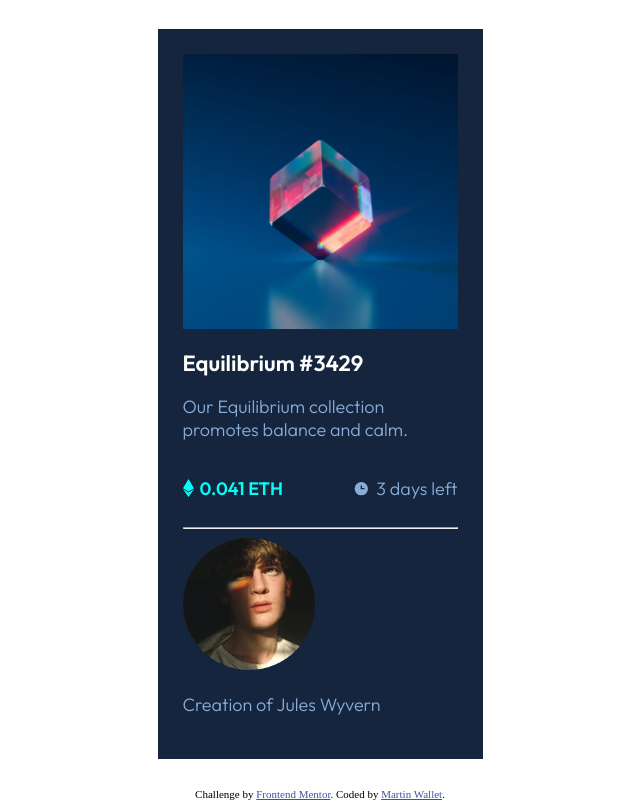
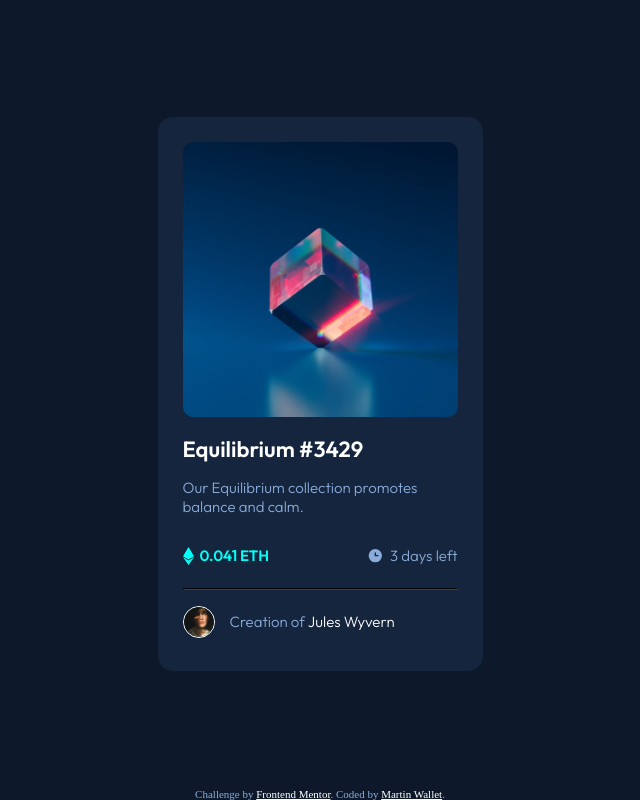
Before and after one commit to martinw0/nft-preview, a plain HTML site: page index.html in a window 1280 px wide. Shown: the whole page, without its empty margins (320-960 px from the left). Drawn offline with Linux system fonts and the light colour scheme.

Commit message:
design OK

```diff
--- a/index.html
+++ b/index.html
@@ -29,7 +29,7 @@
       <hr>
       <div class="creator">
         <img src="./images/image-avatar.png" alt="Avatar of Jules Wyvern">
-        <p>Creation of Jules Wyvern</p>
+        <p>Creation of <span>Jules Wyvern</span></p>
       </div>
     </div>
   </main>
--- a/style.scss
+++ b/style.scss
@@ -6,8 +6,8 @@ $very-dark-blue-card: hsl(216, 50%, 16%);
 $very-dark-blue-line: hsl(215, 32%, 27%);
 $white: hsl(0, 0%, 100%);
 
-.attribution { font-size: 11px; text-align: center; }
-.attribution a { color: hsl(228, 45%, 44%); }
+.attribution { font-size: 11px; text-align: center;color:$soft-blue; }
+.attribution a { color: $white }
 
 html,body {
     height: 100%;
@@ -17,6 +17,7 @@ html,body {
 body {
     display: flex;
     flex-direction: column;
+    background-color: $very-dark-blue-main;
 }
 
 main {
@@ -32,10 +33,12 @@ main {
     padding: 25px;
     background-color: $very-dark-blue-card;
     font-family: 'Outfit';
-    font-size: 18px;
+    font-size: 15px;
+    border-radius: 15px;
     .nft {
         width: 275px;
         height: 275px;
+        border-radius: 10px;
     }
     h1 {
         color: $white;
@@ -74,6 +77,22 @@ main {
         }
     }
     hr {
-        color: $soft-blue;
+        border-color: $very-dark-blue-line;
+    }
+    .creator {
+        display: flex;
+        align-items: center;
+        img {
+            width: 30px;
+            height: 30px;
+            border: 1px solid $white;
+            border-radius: 50%;
+            margin-right: 15px;
+        }
+        p {
+            span {
+                color: $white;
+            }
+        }
     }
 }
```
Also changed, not shown: screenshot.png (added), style.css, 2 other files.
